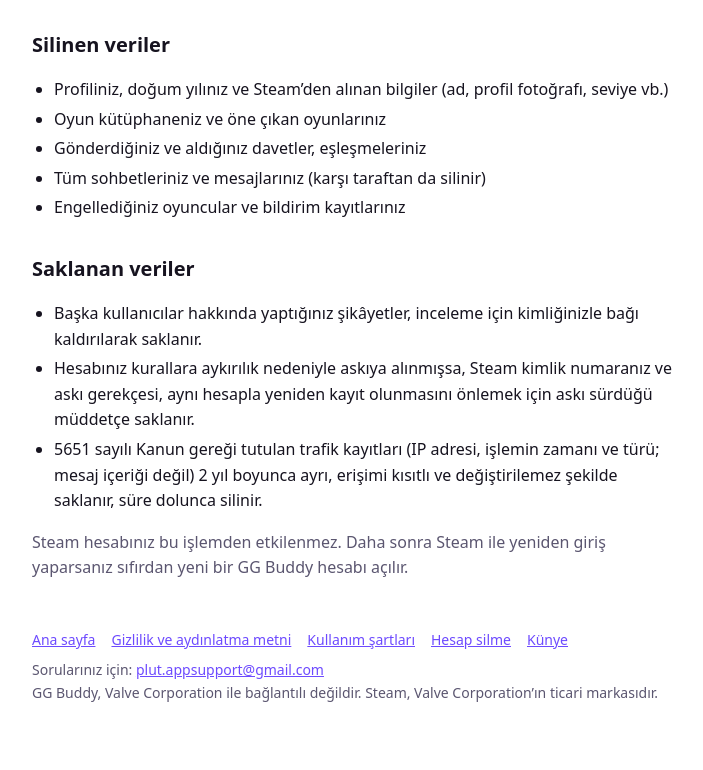
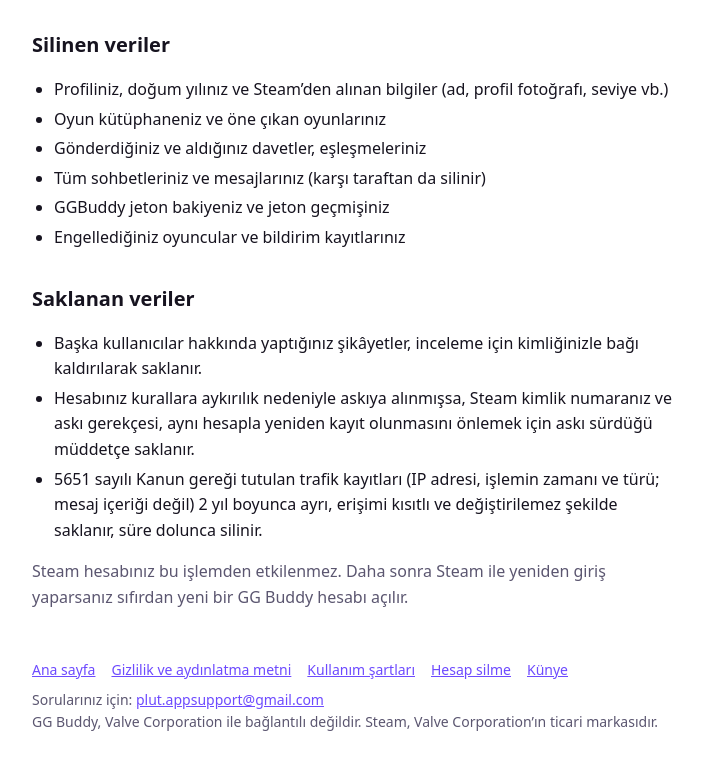
Before and after one commit to plutr/ggbuddy-site, a plain HTML site: page hesap-silme.html in a window 1280 px wide. Shown: the part 975-1745 px from the top of the page, without its empty margins (284-987 px from the left). Drawn offline with Linux system fonts and the light colour scheme.

Commit message:
Site güncellemesi (ggbuddy 3c47af4)

```diff
--- a/hesap-silme.html
+++ b/hesap-silme.html
@@ -96,6 +96,7 @@
         <li>Oyun kütüphaneniz ve öne çıkan oyunlarınız</li>
         <li>Gönderdiğiniz ve aldığınız davetler, eşleşmeleriniz</li>
         <li>Tüm sohbetleriniz ve mesajlarınız (karşı taraftan da silinir)</li>
+        <li>GGBuddy jeton bakiyeniz ve jeton geçmişiniz</li>
         <li>Engellediğiniz oyuncular ve bildirim kayıtlarınız</li>
       </ul>
 
```
